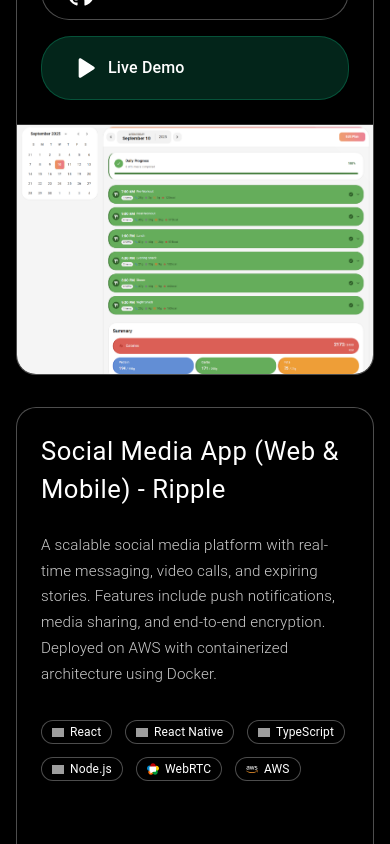
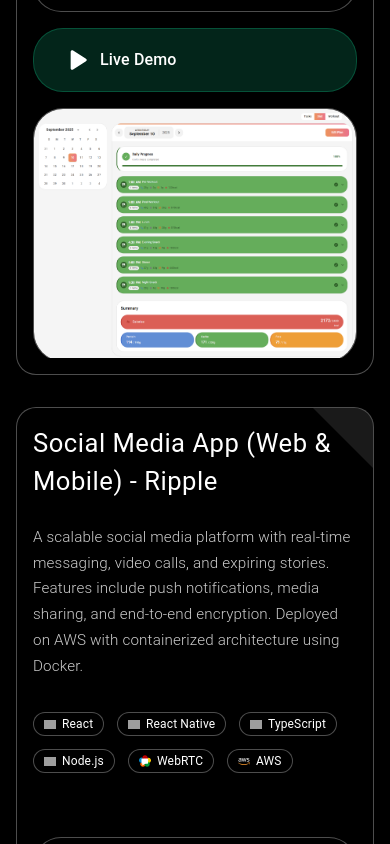
Before and after one commit to nachiketgalande1609/React-Portfolio, a React (Vite) app in the folder portfolio-new/: page / in a window 390 px wide. Shown: the part 9520-10364 px from the top of the page. Built offline with nearby package versions, Linux system fonts and the light colour scheme; grey boxes are pictures that could not be loaded.

Commit message:
Project Car UI updated

```diff
--- a/portfolio-new/src/components/Projects.tsx
+++ b/portfolio-new/src/components/Projects.tsx
@@ -219,11 +219,11 @@ const Projects: React.FC = () => {
                 zIndex: index, // each next card appears above the previous one
             }}
         >
+            <div className="card-corner"></div>
+            <h3 className="project-title">{project.name}</h3>
             <div className="project-content-wrapper">
                 <div className="project-content">
-                    <h3 className="project-title">{project.name}</h3>
                     <p className="project-description">{project.description}</p>
-
                     <div className="project-technologies">
                         {project.techStack.map((tech, techIndex) => (
                             <span key={techIndex} className="tech-tag" style={{ animationDelay: `${techIndex * 0.05}s` }}>
@@ -240,7 +240,6 @@ const Projects: React.FC = () => {
                             </span>
                         ))}
                     </div>
-
                     <div className="project-links">
                         {project.githubLink && (
                             <a href={project.githubLink} target="_blank" rel="noopener noreferrer" className="project-link">
@@ -262,8 +261,6 @@ const Projects: React.FC = () => {
 
                 <div className="project-image">
                     <img src={project.image} alt={project.name} className="project-img" />
-                    <div className="image-shine"></div>
-                    <div className="card-corner"></div>
                 </div>
             </div>
             <div className="card-glow"></div>
--- a/portfolio-new/src/styles/Projects.css
+++ b/portfolio-new/src/styles/Projects.css
@@ -130,6 +130,7 @@
     will-change: transform, opacity;
     backdrop-filter: blur(10px);
     margin-bottom: 2rem;
+    padding: 3rem 2rem 3rem 3rem;
 }
 
 @keyframes slideInUp {
@@ -141,50 +142,35 @@
 
 .project-content-wrapper {
     display: grid;
-    grid-template-columns: 1fr 1fr;
-    min-height: 500px;
+    grid-template-columns: 1fr 2fr; /* Approximately 30% / 70% ratio */
     height: 100%;
 }
 
 .project-content {
-    padding: 3rem;
     display: flex;
     flex-direction: column;
-    justify-content: center;
+    justify-content: start;
     position: relative;
     z-index: 2;
 }
 
 .project-image {
     position: relative;
-    background: #111111;
     overflow: hidden;
-    border-left: 1px solid #333333;
     display: flex;
-    align-items: center;
+    align-items: start;
     justify-content: center;
+    padding: 0px 0px 20px 20px;
 }
 
-.image-shine {
-    position: absolute;
-    top: 0;
-    left: -100%;
-    width: 100%;
-    height: 100%;
-    background: linear-gradient(90deg, transparent, rgba(255, 255, 255, 0.2), transparent);
-    transition: left 0.6s ease;
-}
-
+/* Ensure image fills the container */
 .project-img {
     width: 100%;
-    height: 100%;
-    object-fit: cover; /* This is the key property */
+    object-fit: contain;
     object-position: center;
     transition: transform 0.4s ease;
-}
-
-.project-card:hover .project-img {
-    transform: scale(1.05);
+    border: 1px solid rgba(255, 255, 255, 0.3);
+    border-radius: 30px;
 }
 
 .project-card:hover .image-shine {
@@ -362,10 +348,6 @@
         min-height: 450px;
     }
 
-    .project-content {
-        padding: 2.5rem;
-    }
-
     .project-title {
         font-size: 2.2rem;
     }
@@ -400,11 +382,8 @@
     .project-image {
         height: 300px;
         border-left: none;
-        border-top: 1px solid #333333;
-    }
-
-    .project-content {
-        padding: 2rem;
+        padding: 0rem;
+        margin-top: 1rem;
     }
 
     .project-title {
@@ -430,6 +409,7 @@
         position: relative;
         top: auto !important;
         margin-bottom: 2rem;
+        padding: 1rem;
     }
 }
 
@@ -451,8 +431,10 @@
         width: 40px;
     }
 
-    .project-content {
-        padding: 1.5rem;
+    .project-image {
+        height: 250px;
+        padding: 0rem;
+        margin-top: 1rem;
     }
 
     .project-title {
@@ -466,10 +448,6 @@
     .tech-tag {
         font-size: 0.8rem;
         padding: 6px 12px;
-    }
-
-    .project-image {
-        height: 250px;
     }
 }
 
```
